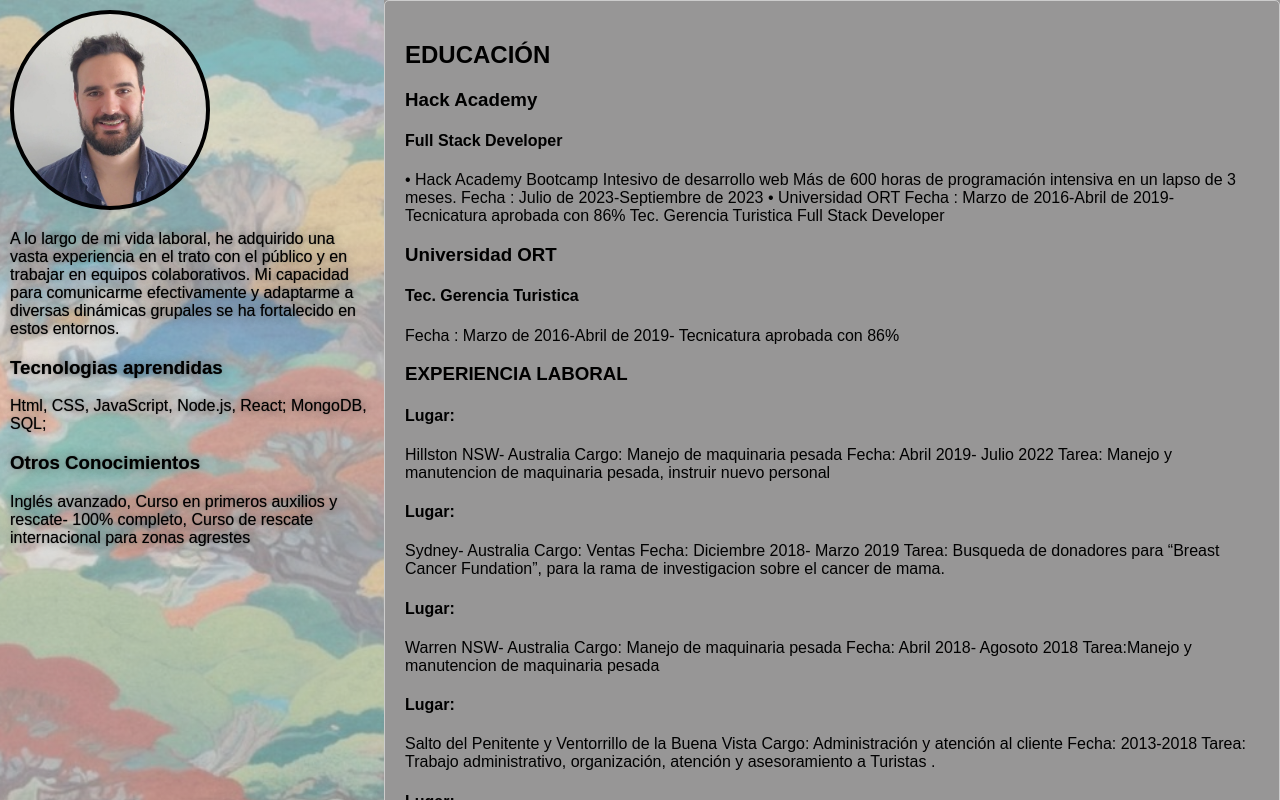
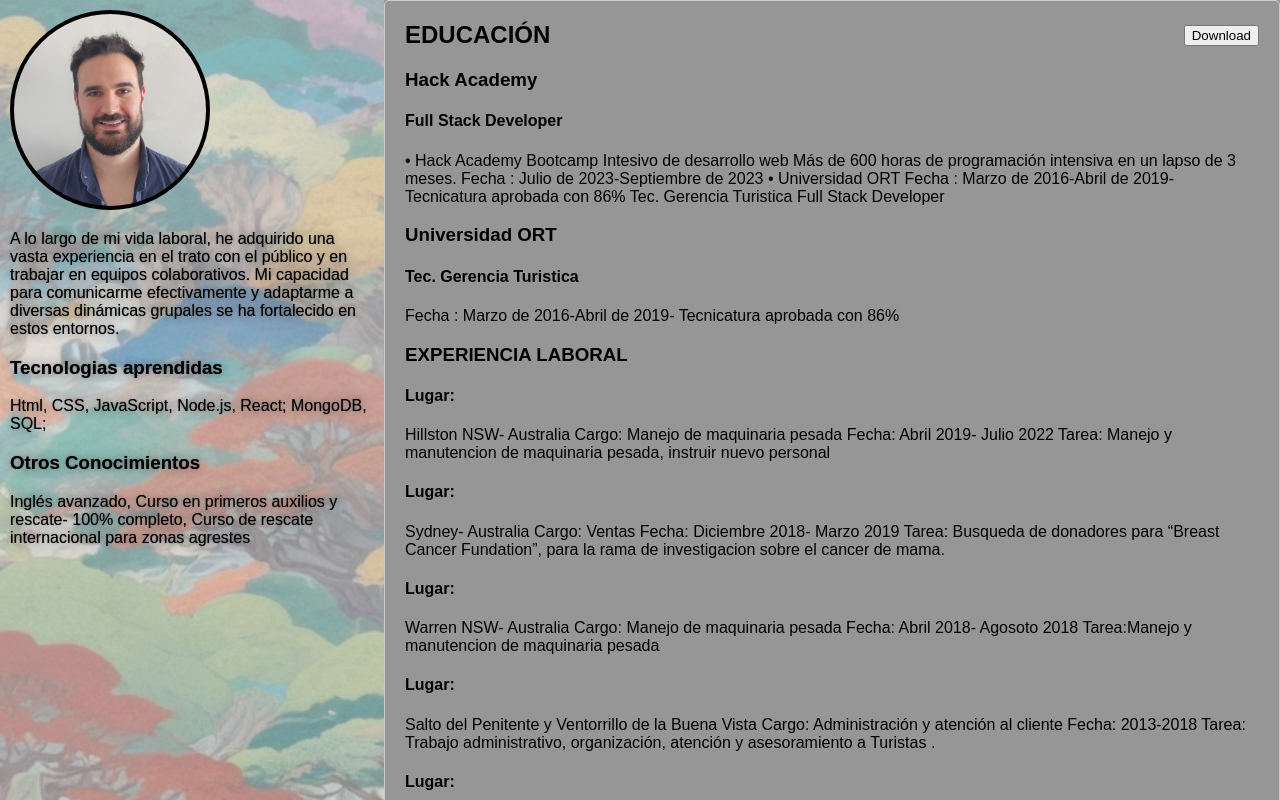
Before and after one commit to Alejo-Vignale/Mi-Portfolio, a React (Vite) app: page /curriculum in a window 1280 px wide. Shown: the top 800 px of the page. Built offline with nearby package versions, Linux system fonts and the light colour scheme.

Commit message:
download cv button on CV

```diff
--- a/src/components/CSS/MiCurriculum.css
+++ b/src/components/CSS/MiCurriculum.css
@@ -1,5 +1,3 @@
-
-
 .curriculum-container {
   height: 100%;
   display: flex;
@@ -23,15 +21,19 @@
   max-width: 70%;
   overflow-y: auto;
   background: #979696;
+  display: flex;
+  flex-direction: column;
+  justify-content: space-between;
+  align-items: flex-end;
 }
+
 .right-scrollable {
   height: 100%;
   padding: 10px;
   overflow-y: auto;
+}
 
-  }
 .image-container {
-
   border: 4px black solid;
   border-radius: 50%;
   margin-bottom: 20px;
@@ -43,7 +45,6 @@
 }
 
 .image-container img {
-
   width: 100px;
   height: 100px;
   object-fit: cover;
@@ -58,9 +59,19 @@
   border: 1px solid #ccc;
   border-radius: 5px;
   background-color: #979696;
-
 }
 
 .info-section {
   margin-bottom: 20px;
 }
+
+.education-download-section {
+  display: flex;
+  justify-content: space-between;
+  align-items: center;
+  margin-bottom: 20px;
+}
+
+.education-download-section h2 {
+  margin: 0;
+}
--- a/src/components/CSS/Proyectos.css
+++ b/src/components/CSS/Proyectos.css
@@ -1,20 +1,6 @@
 .proyectos-padre {
     position: relative;
-    height: 100%; /* Set the height as needed */
+    background: #979696;
+    height: 100%;
     overflow: hidden;
   }
-
-  .background-video {
-    position: absolute;
-    top: 0;
-    left: 0;
-    width: 100%;
-    height: 100%;
-    object-fit: contain;
-  }
-
-  .proyectos-padre > div {
-    position: relative;
-    z-index: 1; /* Ensure that the content is above the video */
-    color: white; /* Set text color as needed */
-  }
--- a/src/components/MiCurriculum.jsx
+++ b/src/components/MiCurriculum.jsx
@@ -1,8 +1,15 @@
 import React from "react";
-
 
 import "./CSS/MiCurriculum.css";
 function MiCurriculum() {
+  const handleDownloadClick = () => {
+    // Replace 'your_cv_file_name.pdf' with the actual name of your CV file
+    const fileName = "your_cv_file_name.pdf";
+    // Replace 'path/to/your/cv' with the actual path to your CV file
+    const filePath = "path/to/your/cv/" + fileName;
+    // Triggering the download
+    window.open(filePath);
+  };
   return (
     <div className="curriculum-container">
       <div className="left-section">
@@ -26,7 +33,12 @@ function MiCurriculum() {
       </div>
       <div className="right-section">
         <div className="personal-info">
-          <h2>EDUCACIÓN</h2>
+          <div className="education-download-section">
+            {/* EDUCACIÓN section */}
+            <h2>EDUCACIÓN</h2>
+            {/* Download button */}
+            <button onClick={handleDownloadClick}>Download</button>
+          </div>
 
           <h3> Hack Academy</h3>
           <h4>Full Stack Developer</h4>
--- a/src/components/Proyectos.jsx
+++ b/src/components/Proyectos.jsx
@@ -4,10 +4,6 @@ import "./CSS/Proyectos.css";
 function Proyectos() {
   return (
     <div className="proyectos-padre">
-      <video autoPlay loop muted className="background-video">
-        <source src="maze.mp4" type="video/mp4" />
-        Your browser does not support the video tag.
-      </video>
       <div>Esta mostrando Proyectos</div>
     </div>
   );
```
Lines whose indentation alone changed are shown as unchanged.
